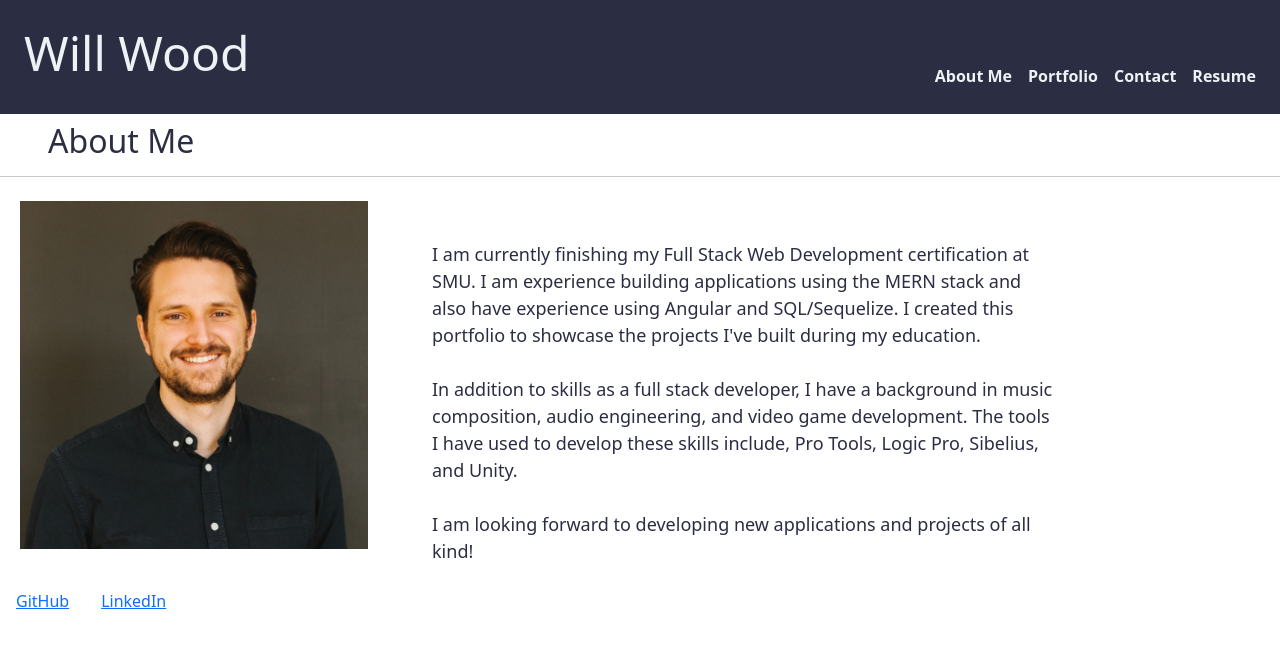
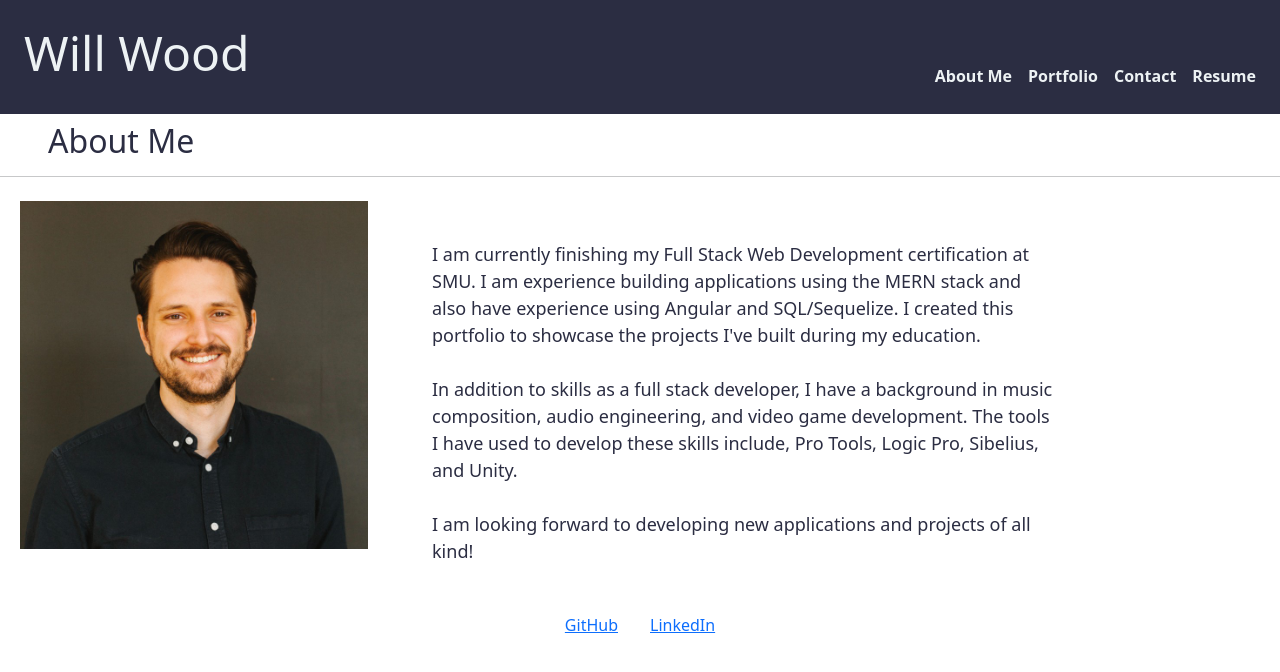
Before and after one commit to Williamatthewood/React-Portfolio, a React (Create React App) app: page / in a window 1280 px wide. Shown: the top 672 px of the page. Built offline with nearby package versions, Linux system fonts and the light colour scheme.

Commit message:
worked ok footer some

```diff
--- a/src/App.css
+++ b/src/App.css
@@ -91,6 +91,13 @@
   font-weight: bolder;
 }
 
+.footer {
+  position: relative;
+  left:0;
+  bottom:0;
+  right:0;
+}
+
 #contactCard,
 #projectCard {
   background: var(--secondary);
--- a/src/components/Footer.js
+++ b/src/components/Footer.js
@@ -2,7 +2,7 @@ import React from 'react';
 
 function Footer() {
     return (
-      <footer className="footer">
+      <footer className="footer my-4 text-center">
         <a className="m-3" href="https://github.com/Williamatthewood" target="_blank">GitHub</a>
         <a className="m-3" href="https://www.linkedin.com/in/williamatthewood/" target="_blank">LinkedIn</a>
       </footer>
```
